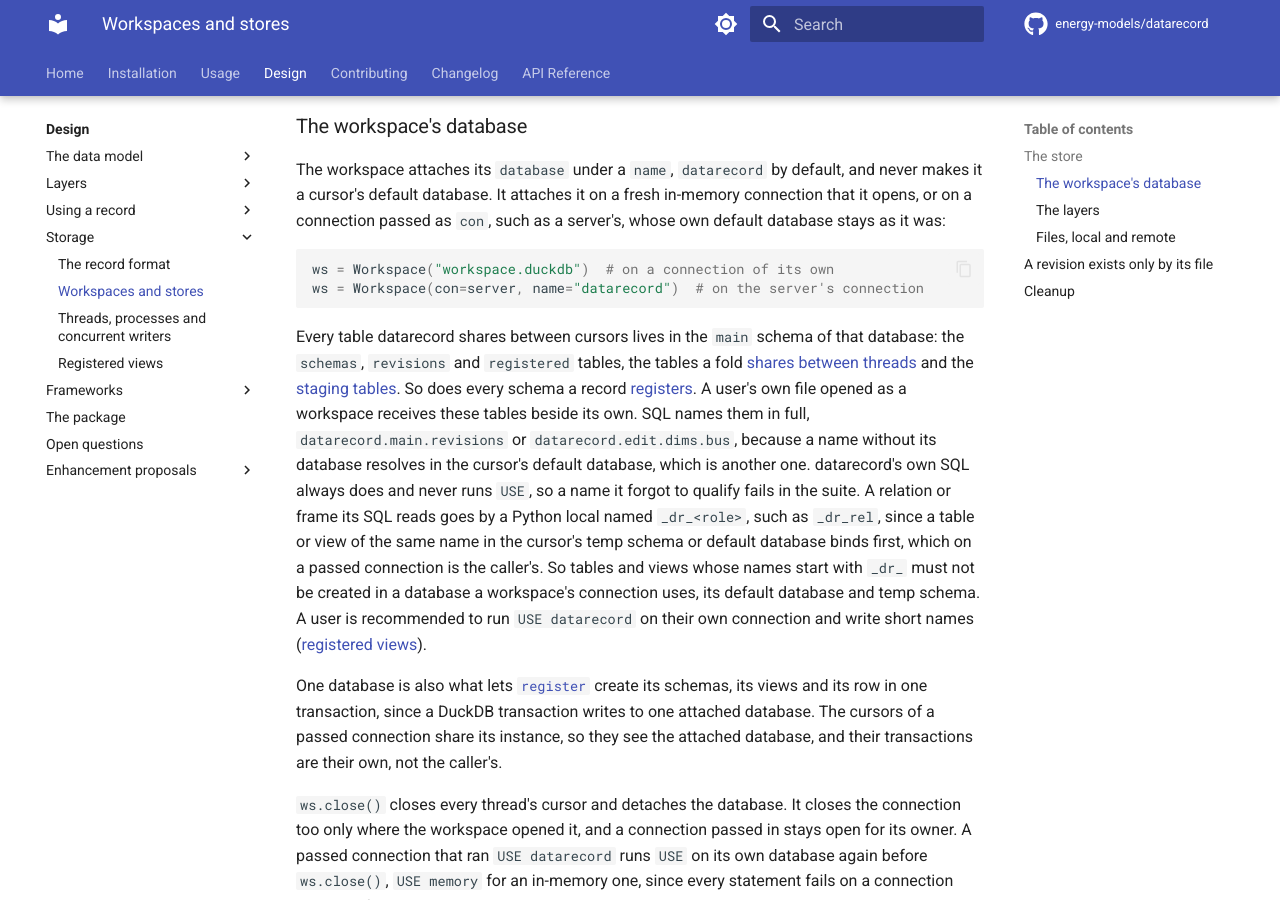
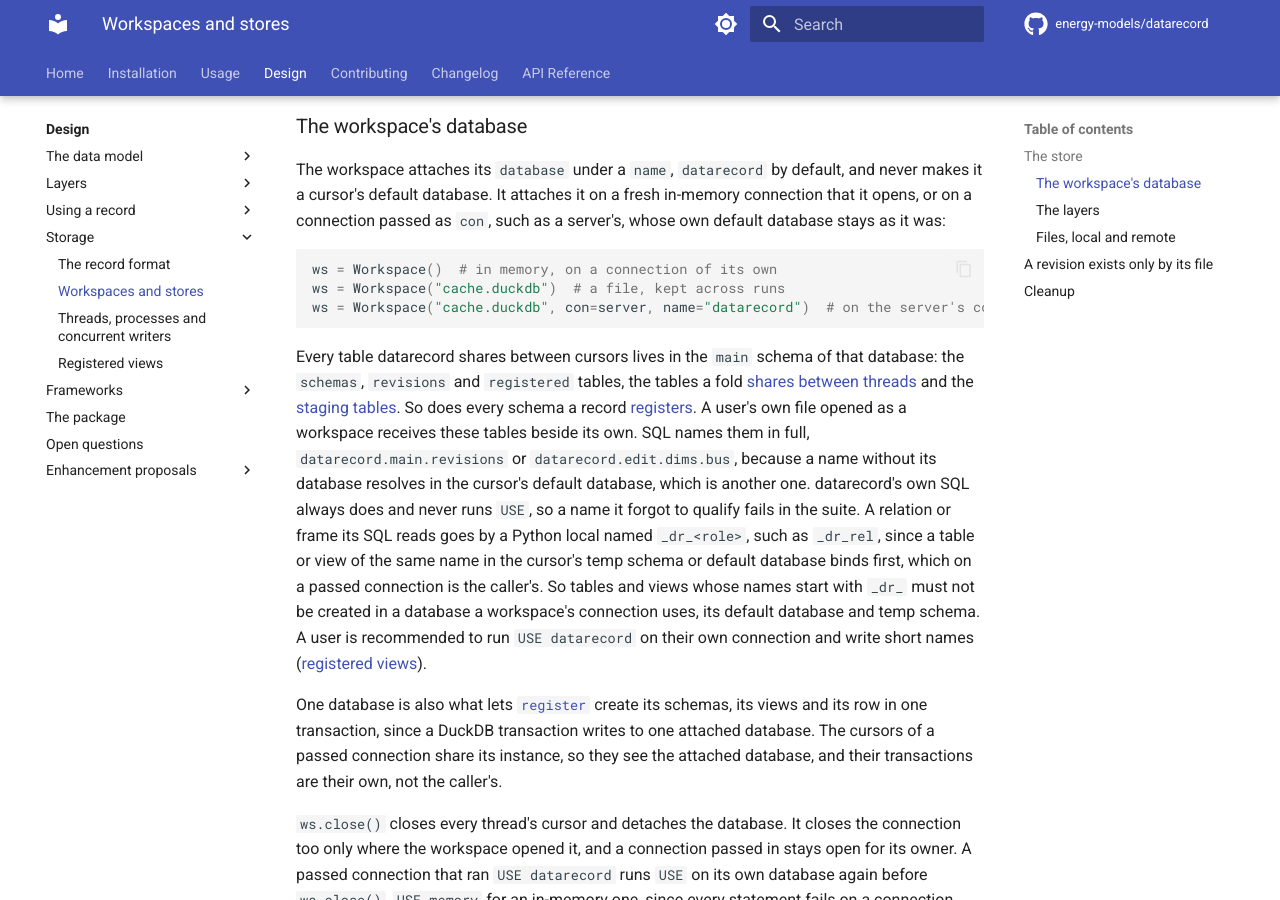
Before and after one commit to energy-models/datarecord, an MkDocs documentation site: the page built from docs/design/storage/store.md, in a window 1280 px wide and 900 px high, scrolled down 932 px. Built offline with MkDocs 1.6.1 and Material for MkDocs 9.7.7, drawn with Linux system fonts in a browser that asks for light colours; comment, search, counter and statistics services are not loaded.

Commit message:
docs: the workspace example names its file a cache

````diff
--- a/docs/design/storage/store.md
+++ b/docs/design/storage/store.md
@@ -46,8 +46,9 @@ The workspace attaches its `database` under a `name`, `datarecord` by default, a
 It attaches it on a fresh in-memory connection that it opens, or on a connection passed as `con`, such as a server's, whose own default database stays as it was:
 
 ```python
-ws = Workspace("workspace.duckdb")  # on a connection of its own
-ws = Workspace(con=server, name="datarecord")  # on the server's connection
+ws = Workspace()  # in memory, on a connection of its own
+ws = Workspace("cache.duckdb")  # a file, kept across runs
+ws = Workspace("cache.duckdb", con=server, name="datarecord")  # on the server's connection
 ```
 
 Every table datarecord shares between cursors lives in the `main` schema of that database: the `schemas`, `revisions` and `registered` tables, the tables a fold [shares between threads](concurrency.md#a-cursor-per-thread) and the [staging tables](../use/editing.md#staging).
````
